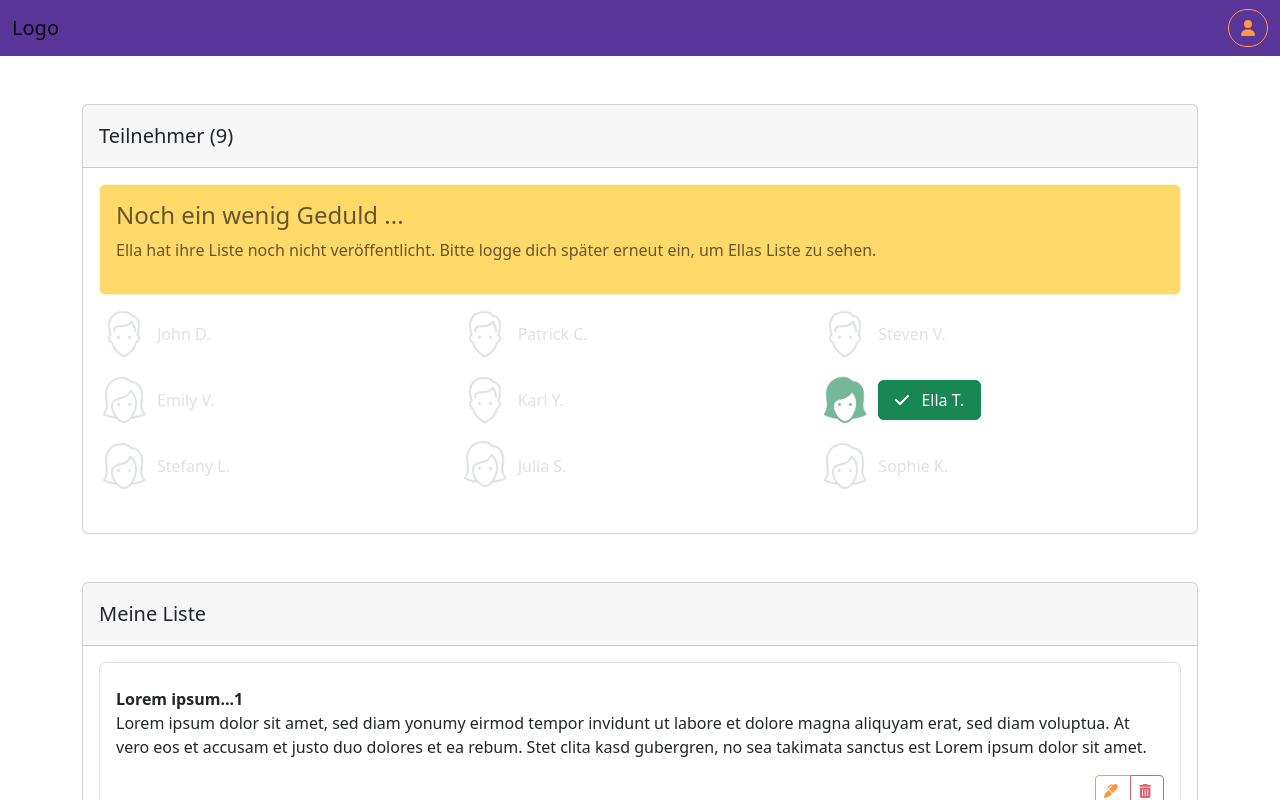
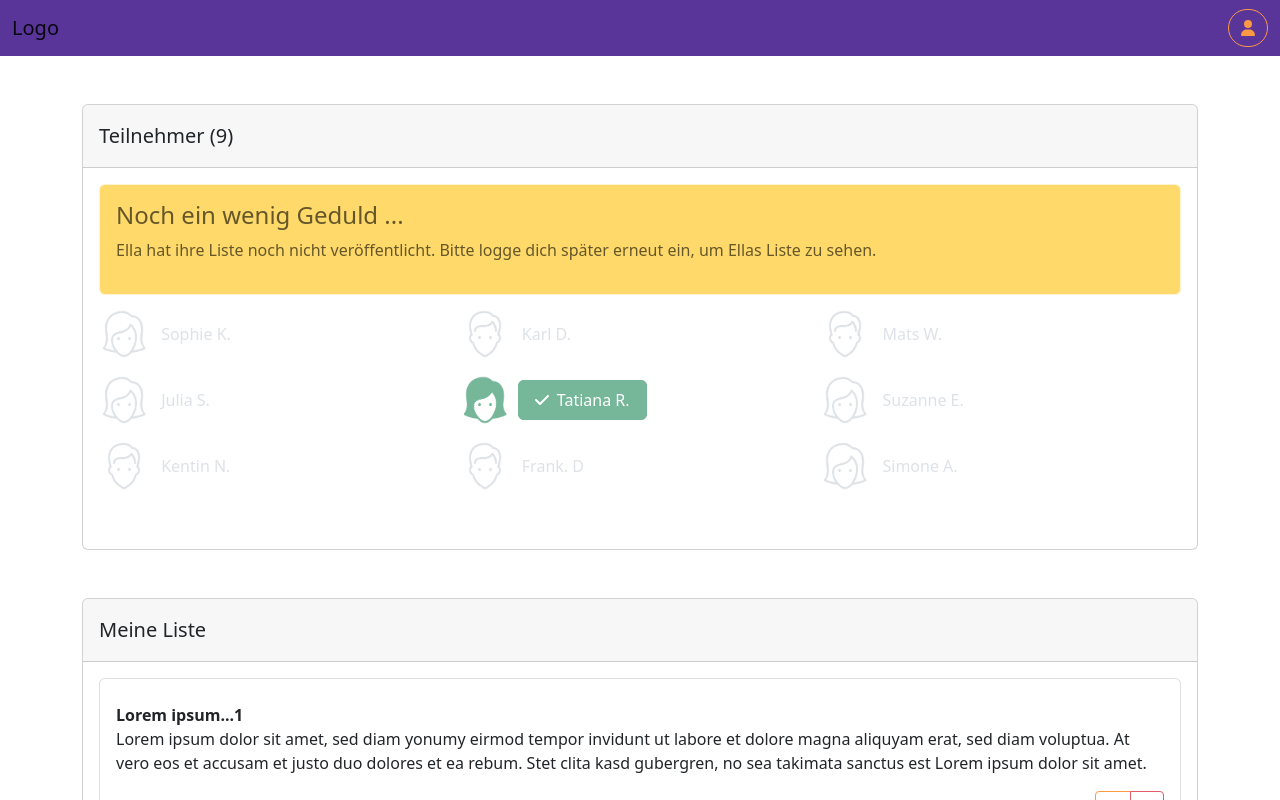
Before and after one commit to gstring33/mdh-true-gift, a Vue app: page / in a window 1280 px wide. Shown: the top 800 px of the page. Built offline with nearby package versions, Linux system fonts and the light colour scheme.

Commit message:
create MemberItem component

```diff
--- /dev/null
+++ b/src/components/MemberItem.vue
@@ -0,0 +1,44 @@
+<template>
+    <img
+        class="partner-img"
+        :src="imgSrc"
+        alt="user-profil"
+    />
+  <span :class="partnerNameClass">
+    <font-awesome-icon v-if="partner.isSelected" :icon="['fas', 'check']" class="me-1"/>
+    {{ props.partner.name}}
+  </span>
+</template>
+
+<script setup>
+import { ref, computed, defineProps, onMounted} from "vue"
+
+  // ---------- Ref
+  const imgSrc = ref(null)
+  // ---------- Props
+  const props = defineProps({
+    partner: Object,
+    isSelectionAllowed: Boolean,
+    image: String
+  })
+
+  // ---------- Computed
+  const partnerNameClass = computed (() => {
+    if (props.partner.isSelected && !props.isSelectionAllowed) {
+      return "partner-name partner-name_success"
+    }else if (!props.partner.isSelected && !props.isSelectionAllowed){
+      return "partner-name partner-name_disable"
+    }
+
+    return "partner-name"
+  })
+
+  onMounted (() => {
+    imgSrc.value = new URL('../assets/images/' + props.image, import.meta.url).href
+  })
+
+</script>
+
+<style scoped>
+
+</style>
--- a/src/components/Members.vue
+++ b/src/components/Members.vue
@@ -8,82 +8,9 @@
           <p>Ella hat ihre Liste noch nicht veröffentlicht. Bitte logge dich später erneut ein, um Ellas Liste zu sehen.</p>
         </div>
         <div class="row mb-4">
-          <div class="row align-items-start mb-md-3">
-            <div class="col col-12 col-md-4">
-              <img
-                style="width: 50px; position: relative; bottom: 2px"
-                src="@/assets/images/user-man-disable.png"
-                alt="user-profil"
-              />
-              <span class="username-profil username-profil_disable">John D.</span>
-            </div>
-            <div class="col col-12 col-md-4">
-              <img
-                style="width: 50px; position: relative; bottom: 2px"
-                src="@/assets/images/user-man-disable.png"
-                alt="user-profil"
-              />
-              <span class="username-profil username-profil_disable">Patrick C.</span>
-            </div>
-            <div class="col col-12 col-md-4">
-              <img
-                style="width: 50px; position: relative; bottom: 2px"
-                src="@/assets/images/user-man-disable.png"
-                alt="user-profil"
-              />
-              <span class="username-profil username-profil_disable">Steven V.</span>
-            </div>
-          </div>
-          <div class="row align-items-center mb-md-3">
-            <div class="col col-12 col-md-4">
-              <img
-                style="width: 50px; position: relative; bottom: 2px"
-                src="@/assets/images/user-girl-disable.png"
-                alt="user-profil"
-              />
-              <span class="username-profil username-profil_disable">Emily V.</span>
-            </div>
-            <div class="col col-12 col-md-4">
-              <img
-                style="width: 50px; position: relative; bottom: 2px"
-                src="@/assets/images/user-man-disable.png"
-                alt="user-profil"
-              />
-              <span class="username-profil username-profil_disable">Karl Y.</span>
-            </div>
-            <div class="col col-12 col-md-4">
-              <img
-                style="width: 50px; position: relative; bottom: 2px"
-                src="@/assets/images/user-girl-success.png"
-                alt="user-profil"
-              />
-              <span class="username-profil username-profil_success"><font-awesome-icon :icon="['fas', 'check']" class="me-2"/> Ella T.</span>
-            </div>
-          </div>
-          <div class="row align-items-end">
-            <div class="col col-12 col-md-4">
-              <img
-                style="width: 50px; position: relative; bottom: 2px"
-                src="@/assets/images/user-girl-disable.png"
-                alt="user-profil"
-              />
-              <span class="username-profil username-profil_disable">Stefany L.</span>
-            </div>
-            <div class="col col-12 col-md-4">
-              <img
-                style="width: 50px; position: relative; bottom: 4px"
-                src="@/assets/images/user-girl-disable.png"
-                alt="user-profil"
-              />
-              <span class="username-profil username-profil_disable">Julia S.</span>
-            </div>
-            <div class="col col-12 col-md-4">
-              <img
-                style="width: 50px; position: relative; bottom: 2px"
-                src="@/assets/images/user-girl-disable.png"
-                alt="user-profil"
-              />
-              <span class="username-profil username-profil_disable">Sophie K.</span>
+          <div v-for="(partnerLine, index) in partnersNormalized" class="row mb-md-3" :class="index == partnerLine.length - 1 ? 'align-items-end' : 'align-items-start'">
+            <div v-for="partner in partnerLine" class="col col-12 col-md-4">
+              <MemberItem :partner="partner" :isSelectionAllowed="isSelectionAllowed" :image="partner.img"/>
             </div>
           </div>
         </div>
@@ -97,27 +24,38 @@
 </template>
 
 <script setup>
-import { ref } from "vue";
+import { ref, computed } from "vue";
+import MemberItem from './MemberItem.vue'
 
+// ---------- Refs
 const isPartnerNotSelected = ref(false)
 const isPartnersListPublished = ref(false)
+const isSelectionAllowed = ref(false)
+const partners = ref([
+  {name: 'Sophie K.', gender: 'F', img:"user-girl-disable.png", isSelected: false},
+  {name: 'Karl D.', gender: 'M', img:"user-man-disable.png", isSelected: false},
+  {name: 'Mats W.', gender: 'M', img:"user-man-disable.png", isSelected: false},
+  {name: 'Julia S.', gender: 'F', img:"user-girl-disable.png", isSelected: false},
+  {name: 'Tatiana R.', gender: 'F', img:"user-girl-success.png", isSelected: true},
+  {name: 'Suzanne E.', gender: 'F', img:"user-girl-disable.png", isSelected: false},
+  {name: 'Kentin N.', gender: 'M', img:"user-man-disable.png", isSelected: false},
+  {name: 'Frank. D', gender: 'M', img:"user-man-disable.png", isSelected: false},
+  {name: 'Simone A.', gender: 'F', img:"user-girl-disable.png", isSelected: false},
+  {name: 'Georg Q.', gender: 'M', img:"user-man-disable.png", isSelected: false},
+])
 
+// ---------- Computed
+const partnersNormalized = computed(() => {
+  const partnersArr  = []
+  let partnerLine = [];
+  partners.value.forEach((p) => {
+    partnerLine.push(p)
+    if(partnerLine.length === 3) {
+      partnersArr.push(partnerLine)
+      partnerLine = []
+    }
+  })
+
+  return partnersArr
+})
 </script>
-
-<style lang="scss">
-.username-profil {
-  margin-left: 8px;
-  &_disable {
-    color: #dee2e6;
-  }
-
-  &_success {
-    color: white;
-    font-weight: 500;
-    padding: 8px 16px;
-    border: 1px solid #198754;
-    background-color: #198754;
-    border-radius: 6px;
-  }
-}
-</style>
```
